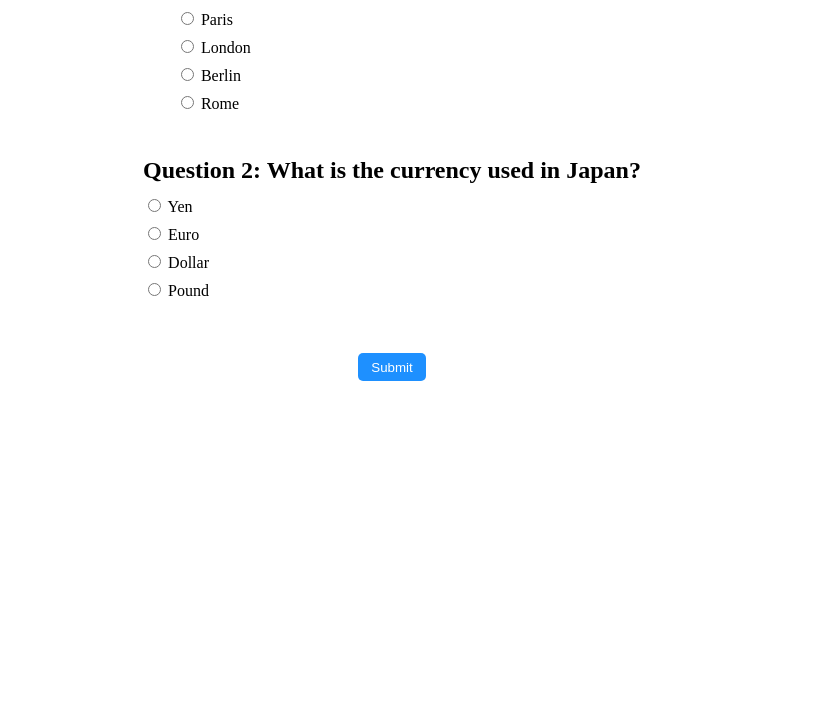
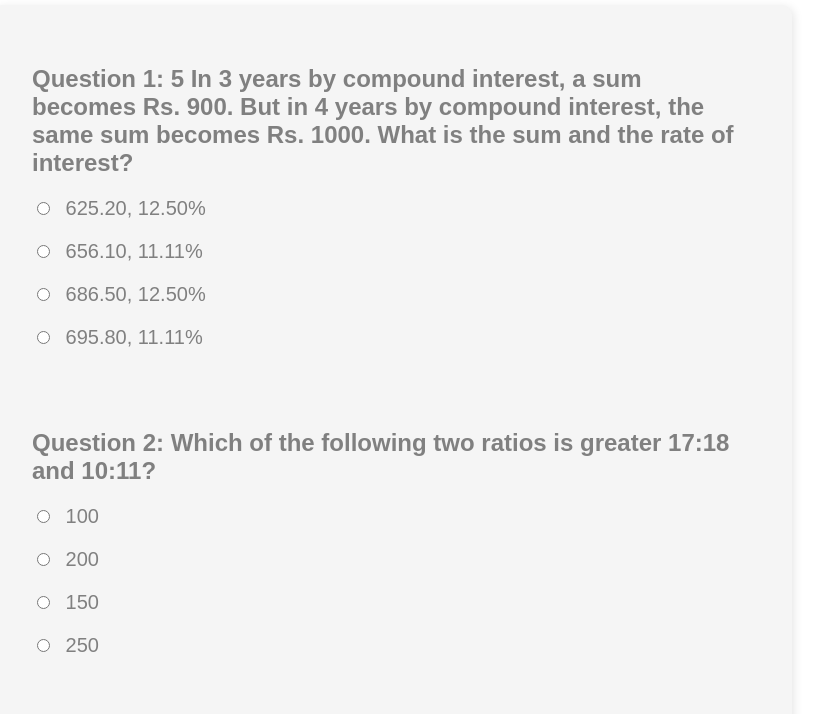
Before and after one commit to Sakshamgupta257/ecell_nitb_hack2k23__BinaryBeast, a website: page Frontend/quiz.html in a window 1280 px wide. Shown: the part 127-841 px from the top of the page, without its empty margins (248-1073 px from the left). Before the commit the page ends 800 px from the top, so only its background shows below. Drawn offline with Linux system fonts and the light colour scheme.

Commit message:
added quiz functionality

```diff
--- a/Backend/quiz.js
+++ b/Backend/quiz.js
@@ -1,22 +1,50 @@
 const quizData = [
   {
-    question: "What is the capital of France?",
+    question: "5 In 3 years by compound interest, a sum becomes Rs. 900. But in 4 years by compound interest, the same sum becomes Rs. 1000. What is the sum and the rate of interest?",
     options: [
-      { text: "Paris", isCorrect: true },
-      { text: "London", isCorrect: false },
-      { text: "Berlin", isCorrect: false },
-      { text: "Rome", isCorrect: false }
+      { text: "625.20, 12.50%", isCorrect: false },
+      { text: "656.10, 11.11%", isCorrect: true },
+      { text: "686.50, 12.50%", isCorrect: false },
+      { text: "695.80, 11.11%", isCorrect: false }
     ]
   },
   {
-    question: "What is the currency used in Japan?",
+    question: "Which of the following two ratios is greater 17:18 and 10:11?",
     options: [
-      { text: "Yen", isCorrect: true },
-      { text: "Euro", isCorrect: false },
-      { text: "Dollar", isCorrect: false },
-      { text: "Pound", isCorrect: false }
+      { text: "100", isCorrect: false },
+      { text: "200", isCorrect: false },
+      { text: "150", isCorrect: true },
+      { text: "250", isCorrect: false }
+    ]
+  },
+  {
+    question: "Y has to score 40% marks to pass. He gets 20 marks and fails by 40 marks. The maximum marks of the exam are?",
+    options: [
+      { text: "17/18", isCorrect: true },
+      { text: "10/11", isCorrect: false },
+      { text: "Both are same", isCorrect: false },
+      { text: "Cannot determine", isCorrect: false }
+    ]
+  },
+  {
+    question: "285 is summation of 3 numbers. Ratio between 2nd and 3rd numbers is 6:5. Ratio between 1st and 2nd numbers is 3:7. The 3rd number is?",
+    options: [
+      { text: "135", isCorrect: false },
+      { text: "150", isCorrect: false },
+      { text: "124", isCorrect: false },
+      { text: "105", isCorrect: true }
+    ]
+  },
+  {
+    question: "A man got Rs. 130 less, as simple interest, when he invested Rs. 2000 for 4 years as compared to investing Rs. 2250 for same duration. What is the rate of interest?",
+    options: [
+      { text: "12%", isCorrect: false },
+      { text: "13%", isCorrect: true },
+      { text: "12.5%", isCorrect: false },
+      { text: "10.50%", isCorrect: false }
     ]
   }
+
 ];
 
 const form = document.getElementById("quiz-form");
--- a/Frontend/quizstyle.css
+++ b/Frontend/quizstyle.css
@@ -1,27 +1,35 @@
 #quiz {
-    max-width: 500px;
-    margin: 0 auto;
+    max-width: 800px;
+    margin: 50px auto;
     text-align: center;
+    font-family: Arial, sans-serif;
   }
 
   #quiz h1 {
-    font-size: 2em;
-    margin-bottom: 1em;
+    font-size: 36px;
+    margin-bottom: 40px;
+    color: dodgerblue;
   }
 
   #quiz-form {
     display: flex;
     flex-direction: column;
     align-items: center;
+    background-color: whitesmoke;
+    border-radius: 10px;
+    box-shadow: 2px 2px 10px rgba(0, 0, 0, 0.1);
+    padding: 40px;
   }
 
   #quiz-form .question {
-    margin-bottom: 1em;
+    margin-bottom: 40px;
     text-align: left;
   }
 
   #quiz-form .question h2 {
-    margin-bottom: 0.5em;
+    font-size: 24px;
+    margin-bottom: 20px;
+    color: gray;
   }
 
   #quiz-form .options {
@@ -31,19 +39,41 @@
   }
 
   #quiz-form .options label {
-    margin-bottom: 0.5em;
+    font-size: 20px;
+    margin-bottom: 20px;
+    color: gray;
+    cursor: pointer;
+  }
+
+  #quiz-form .options input[type="radio"] {
+    margin-right: 10px;
   }
 
   #submit-btn {
-    margin-top: 1em;
-    padding: 0.5em 1em;
+    margin-top: 40px;
+    padding: 20px 40px;
     background-color: dodgerblue;
     color: white;
     border: none;
-    border-radius: 5px;
+    border-radius: 50px;
+    font-size: 24px;
     cursor: pointer;
+    box-shadow: 2px 2px 10px rgba(0, 0, 0, 0.1);
+    transition: all 0.2s ease-in-out;
+  }
+
+  #submit-btn:hover {
+    transform: translateY(-2px);
+    box-shadow: 4px 4px 10px rgba(0, 0, 0, 0.1);
+  }
+
+  #submit-btn:active {
+    transform: translateY(0);
+    box-shadow: 2px 2px 10px rgba(0, 0, 0, 0.1);
   }
 
   #result {
-    margin-top: 1em;
+    margin-top: 40px;
+    font-size: 24px;
+    color: gray;
   }
```
